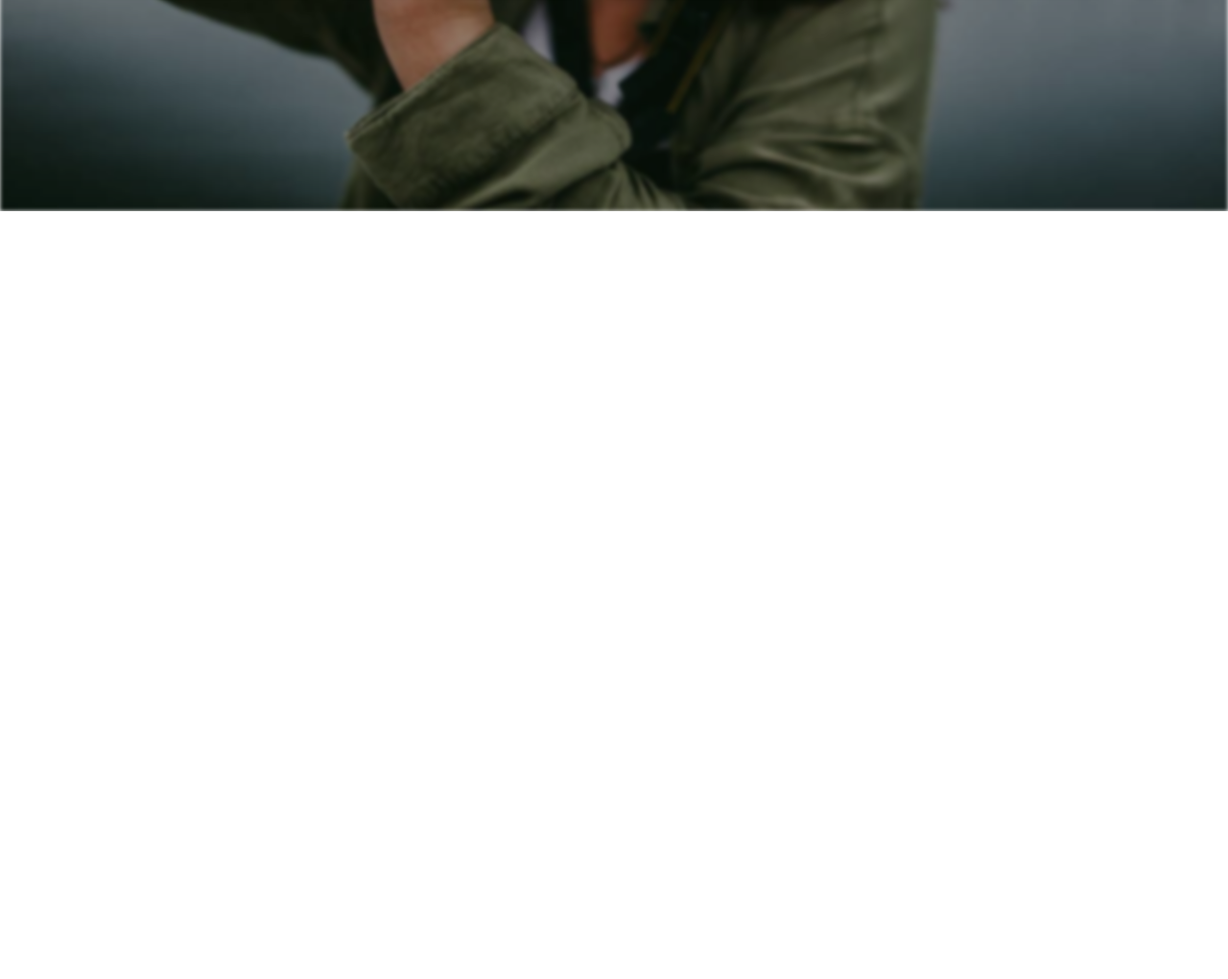
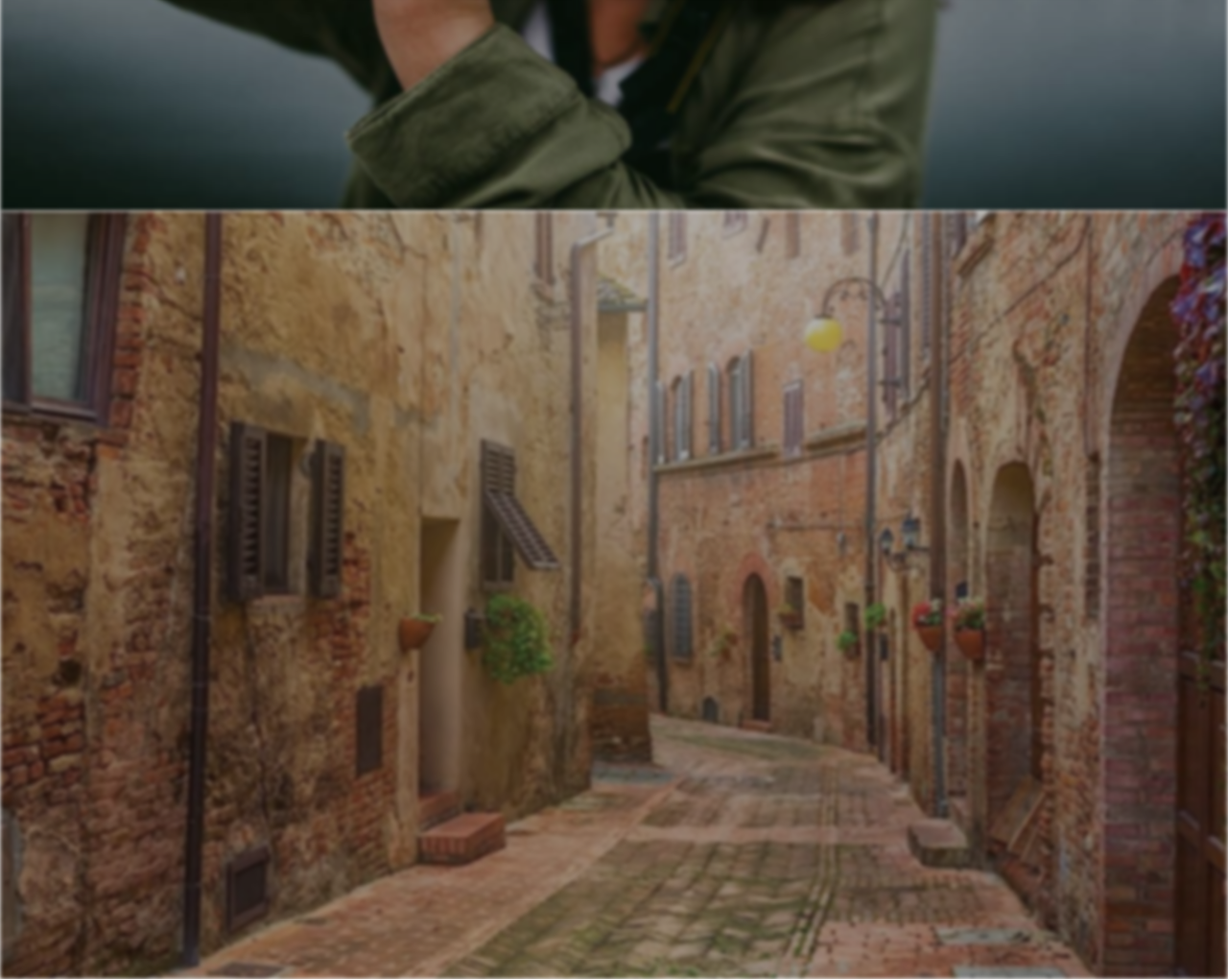
Before and after one commit to EdCenten0/Productos-Generico, a website with bundled scripts: page html/index.html in a window 1280 px wide. Shown: the part 580-1600 px from the top of the page at 96% size. Before the commit the page ends 800 px from the top, so only its background shows below. Built offline with nearby package versions, Linux system fonts and the light colour scheme.

Commit message:
Sections doesn't show above another

```diff
--- a/html/index.html
+++ b/html/index.html
@@ -173,7 +173,9 @@
           </div>
         </div>
       </section>
-      <section></section>
+      <section class="main__banner_section main__banner_section__content">
+        <img src="../src/italy-random-street.jpg" alt="banner" />
+      </section>
     </main>
 
     <script src="../js/main.js" type="module"></script>
--- a/sass/components/_header.scss
+++ b/sass/components/_header.scss
@@ -2,14 +2,17 @@
 @use '../variables/colors' as c;
 
 .header{
+    position: sticky;
+    top: 10px;
+    z-index: 10;
+    &__nav{
 
-    &__nav{
-        position: sticky;
         display: grid;
         grid-template-columns: repeat(3, 1fr);
         align-items: center;
         justify-items:center;
         z-index: 1;
+
 
         margin: 0 2rem;
 
--- a/sass/components/_index-main.scss
+++ b/sass/components/_index-main.scss
@@ -4,6 +4,7 @@
 .main{
     &__banner_section{
         position: absolute;
+        display: block;
         top: 0;
         width: 100%;
         height: 100%;
@@ -12,7 +13,6 @@
         place-items: center;
 
         & > img{
-            content: "";
             top: 0;
             left: 0;
             width: 100%;
@@ -21,6 +21,10 @@
             background-image: rgb(0,0,0,1);
             filter: blur(2px) brightness(70%) grayscale(30%);
             background-size: cover;
+        }
+
+        &__content{
+            margin: 100vh 0 0 0;
         }
 
         &__carousel{
@@ -106,4 +110,7 @@
             }
         }
         }
+
+
+
     }
```
Also changed, not shown: css/style.css, 1 other file.
